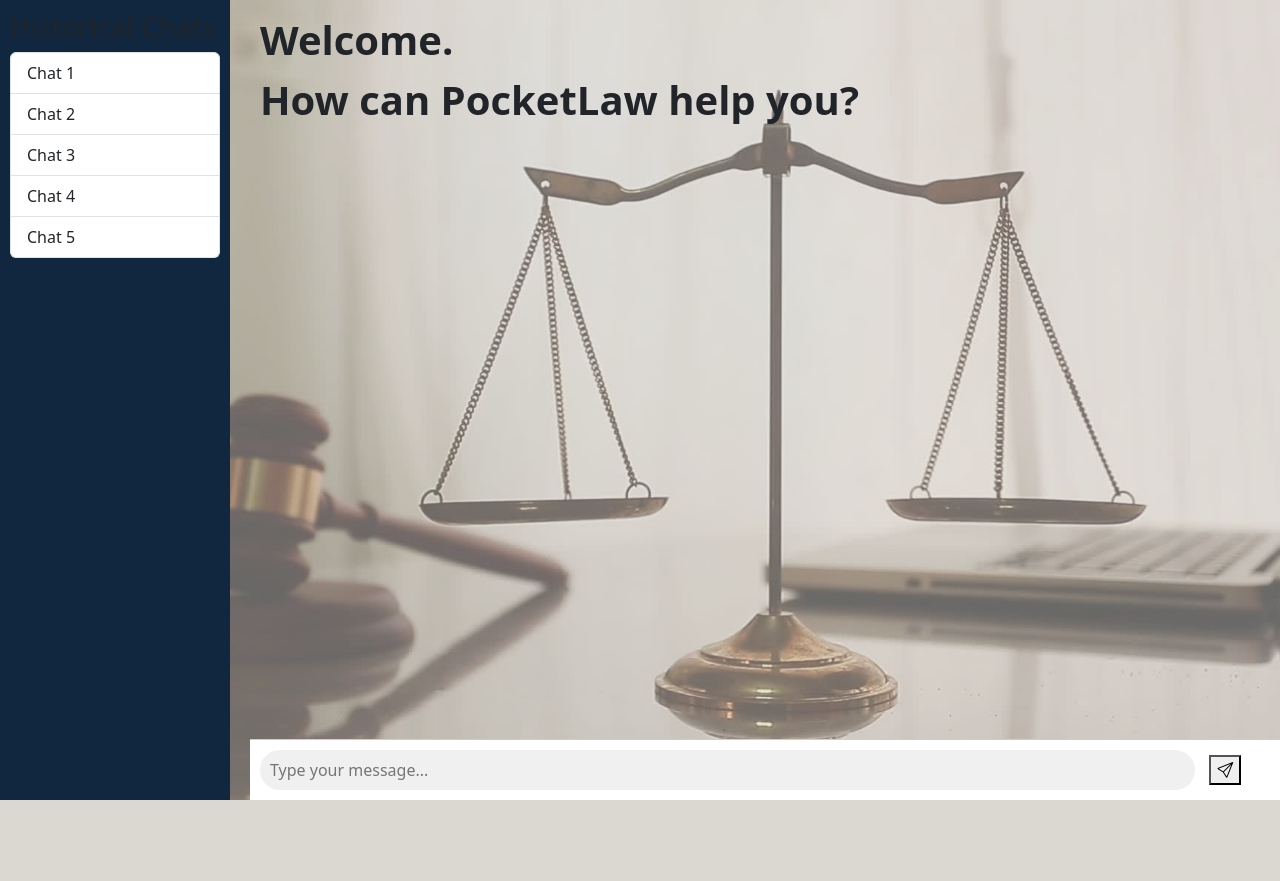
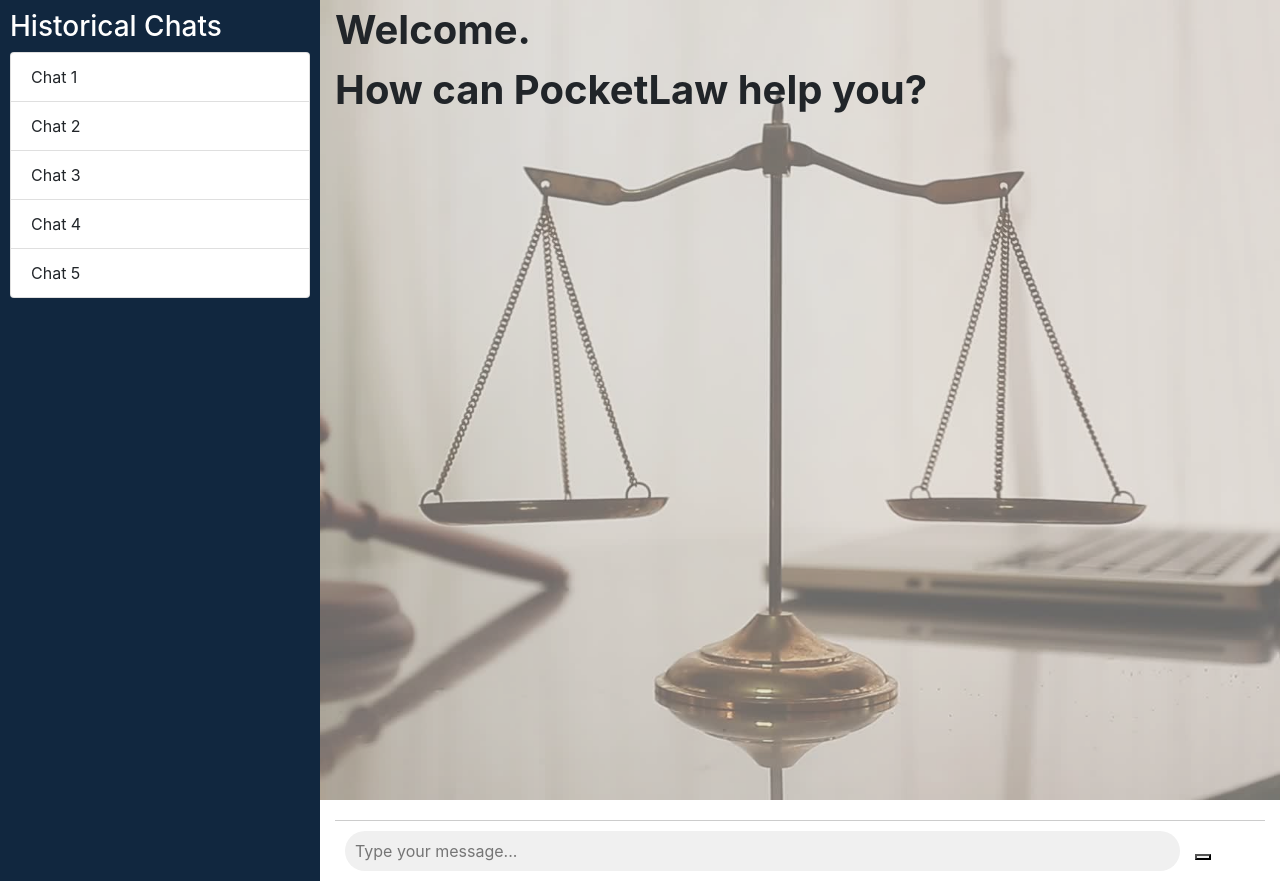
Before and after one commit to Benhzy/A2J, a Python web app: template templates/pocketLaw.html in a window 1280 px wide. Before the commit the page ends 800 px from the top, so only its background shows below. Run offline with Jinja, Linux system fonts and the light colour scheme; the template is opened without the code that fills it, so the values that code supplies are empty; some libraries are stand-ins or nearby versions.

Commit message:
fixed frontend alignment issues & bootstrap cdn

```diff
--- a/templates/pocketLaw.html
+++ b/templates/pocketLaw.html
@@ -1,11 +1,11 @@
 <!DOCTYPE html>
 <html>
 <head>
-	<title>Bootstrap 5 Sidebar Example</title>
+	<title>PocketLaw</title>
 	<!-- Bootstrap CSS -->
-	<link rel="stylesheet" href="https://cdnjs.cloudflare.com/ajax/libs/bootstrap/5.3.2/css/bootstrap.min.css">
-	<link rel="stylesheet" href="https://cdn.jsdelivr.net/npm/bootstrap-icons@1.10.3/font/bootstrap-icons.css">
-
+	<!-- <link rel="stylesheet" href="https://cdnjs.cloudflare.com/ajax/libs/bootstrap/5.3.2/css/bootstrap.min.css">
+	<link rel="stylesheet" href="https://cdn.jsdelivr.net/npm/bootstrap-icons@1.10.3/font/bootstrap-icons.css"> -->
+  <link rel="stylesheet" href="https://cdn.jsdelivr.net/npm/bootstrap@4.0.0/dist/css/bootstrap.min.css" integrity="sha384-Gn5384xqQ1aoWXA+058RXPxPg6fy4IWvTNh0E263XmFcJlSAwiGgFAW/dAiS6JXm" crossorigin="anonymous">
 	<!-- Custom CSS -->
 	<style>
 
@@ -19,7 +19,8 @@
         width: 100%;
         height: 100%;
         z-index: -1;
-            opacity: 0.7; /* 70% opacity */
+        opacity: 0.7;
+        /* 70% opacity */
     }
 
     .chat-messages {
@@ -28,11 +29,11 @@
     }
 
 		.sidebar {
-			height: 100%;
+			/* height: 100%;
 			position: fixed;
 			top: 0;
 			left: 0;
-			width: 230px;
+			width: 230px; */
 			background-color: #11273F;
 			padding: 10px;
 		}
@@ -46,7 +47,6 @@
         opacity: 0.7; /* 70% opacity */
     }
     .chat-input {
-            position: fixed;
         bottom: 0;
         left: 250px; /* match the width of the sidebar */
         right: 0; /* use the remaining space to the right */
@@ -68,10 +68,6 @@
 		}
 
 		.welcome-message {
-			position: fixed;
-			top: 0;
-			left: 250px;
-			padding: 10px;
       font-size: 40px;
       font-weight: bold;
 		}
@@ -80,10 +76,12 @@
 	</style>
 </head>
 <body>
+
     <div class="container-fluid">
         <div class="row">
           <div class="col-3 sidebar">
-            <h3>Historical Chats</h3>
+
+            <h3 style="color: white;">Historical Chats</h3>
             <ul class="list-group">
               <li class="list-group-item">Chat 1</li>
               <li class="list-group-item">Chat 2</li>
@@ -92,9 +90,11 @@
               <li class="list-group-item">Chat 5</li>
             </ul>
           </div>
+
+
+          <div class="col">
+            <!-- d-flex flex-column-reverse removed from class -->
             <div class="welcome-message">Welcome. <br> How can PocketLaw help you?</div>
-
-          <div class="col-9 d-flex flex-column-reverse">
             <div class="chat-messages"></div>
             <div class="chat-input">
               <input type="text" placeholder="Type your message...">
@@ -104,7 +104,7 @@
         </div>
       </div>
 	<!-- Bootstrap JavaScript -->
-	<script src="https://cdnjs.cloudflare.com/ajax/libs/bootstrap/5.3.2/js/bootstrap.min.js"></script>
+	<!-- <script src="https://cdnjs.cloudflare.com/ajax/libs/bootstrap/5.3.2/js/bootstrap.min.js"></script> -->
     <script>
         const chatInput = document.querySelector('.chat-input input');
         const sendButton = document.querySelector('#send-btn');
```
Lines whose indentation alone changed are shown as unchanged.
